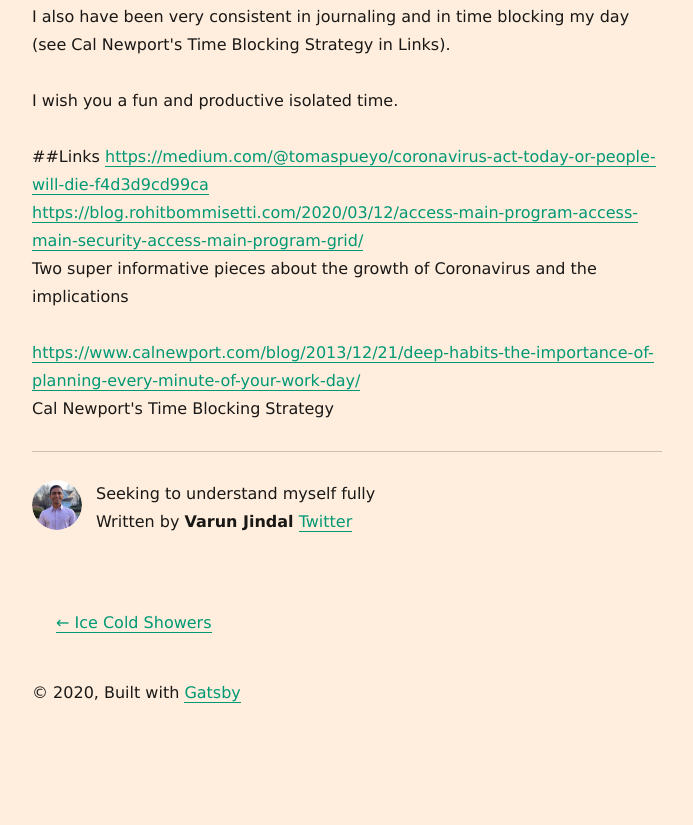
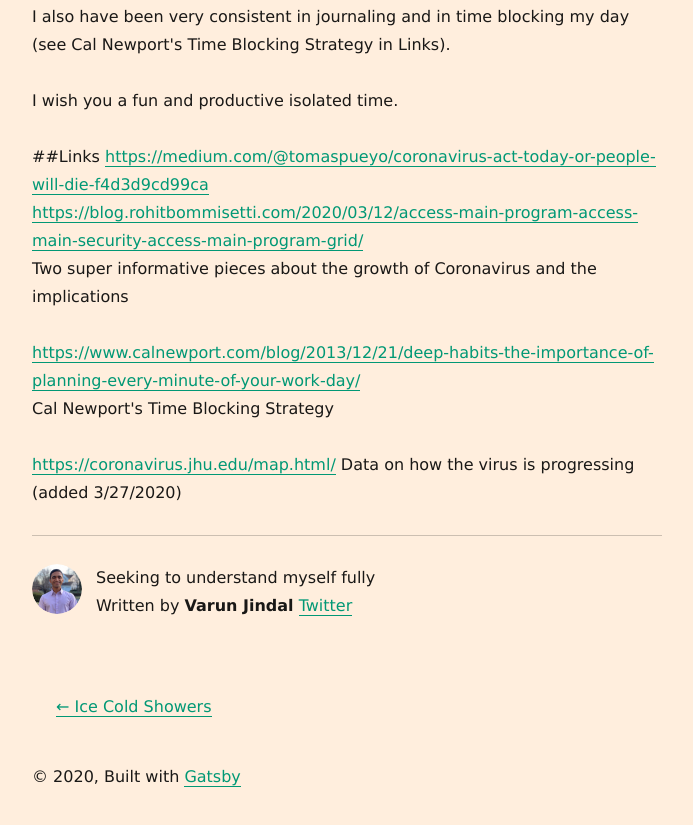
Before and after one commit to vjindal0112/website-gatsby, a Gatsby site: page /covid-19/ in a window 1280 px wide. Shown: the part 4949-5774 px from the top of the page, without its empty margins (293-986 px from the left). Before the commit the page ends 5698 px from the top, so only its background shows below. Built offline with nearby package versions, Linux system fonts and the light colour scheme; Gatsby itself is replaced by a stand-in of ours; some packages are replaced by stand-ins of ours.

Commit message:
added link to covid blog

```diff
--- a/content/blog/covid-19/index.md
+++ b/content/blog/covid-19/index.md
@@ -59,3 +59,7 @@ Two super informative pieces about the growth of Coronavirus and the implication
 
 <https://www.calnewport.com/blog/2013/12/21/deep-habits-the-importance-of-planning-every-minute-of-your-work-day/>
 Cal Newport's Time Blocking Strategy
+
+
+<https://coronavirus.jhu.edu/map.html/>
+Data on how the virus is progressing (added 3/27/2020)
```
